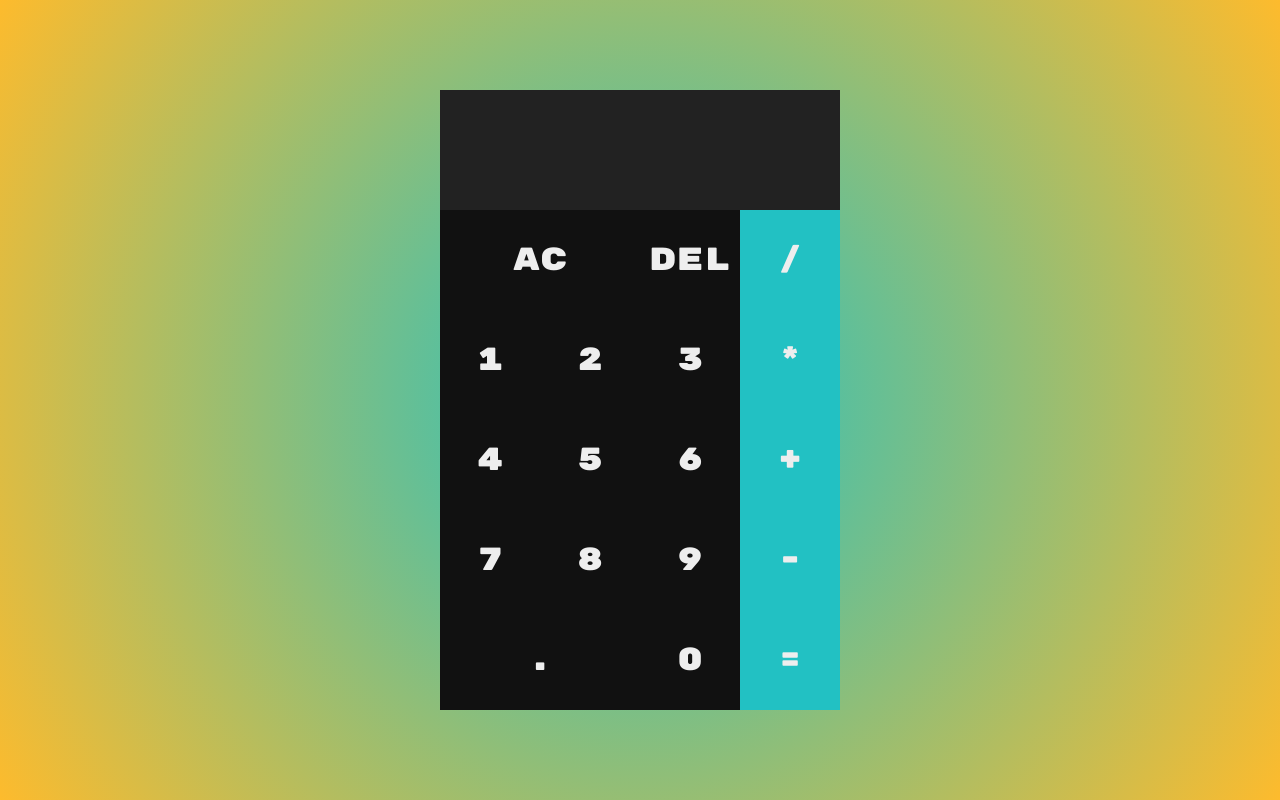
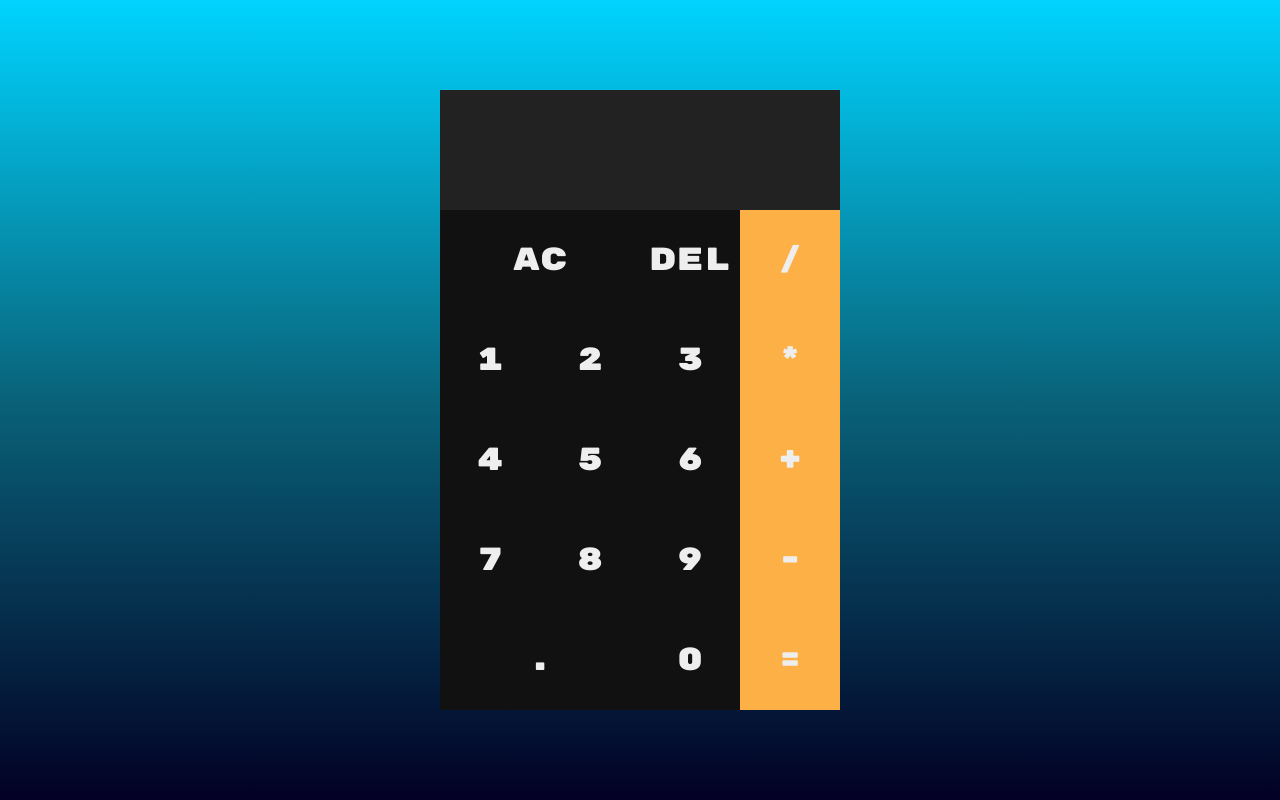
Before and after one commit to jonatasbss/calculadora, a plain HTML site: page index.html in a window 1280 px wide. Drawn offline with nearby package versions, Linux system fonts and the light colour scheme; files whose address does not match are found by name.

Commit message:
Modificação na cor do backgroud e dos botões

```diff
--- a/style.css
+++ b/style.css
@@ -5,11 +5,12 @@
   padding: 0;
 }
 body {
-  background: rgb(34, 193, 195);
-  background: radial-gradient(
-    circle,
-    rgba(34, 193, 195, 1) 0%,
-    rgba(253, 187, 45, 1) 100%
+  background: rgb(2, 0, 36);
+  background: linear-gradient(
+    0deg,
+    rgba(2, 0, 36, 1) 0%,
+    rgba(9, 98, 121, 1) 50%,
+    rgba(0, 212, 255, 1) 100%
   );
 }
 
@@ -44,7 +45,7 @@ header {
 }
 
 .grid-container > .operador {
-  background: #22c1c3;
+  background: #fcb045;
 }
 
 .span-two {
```
